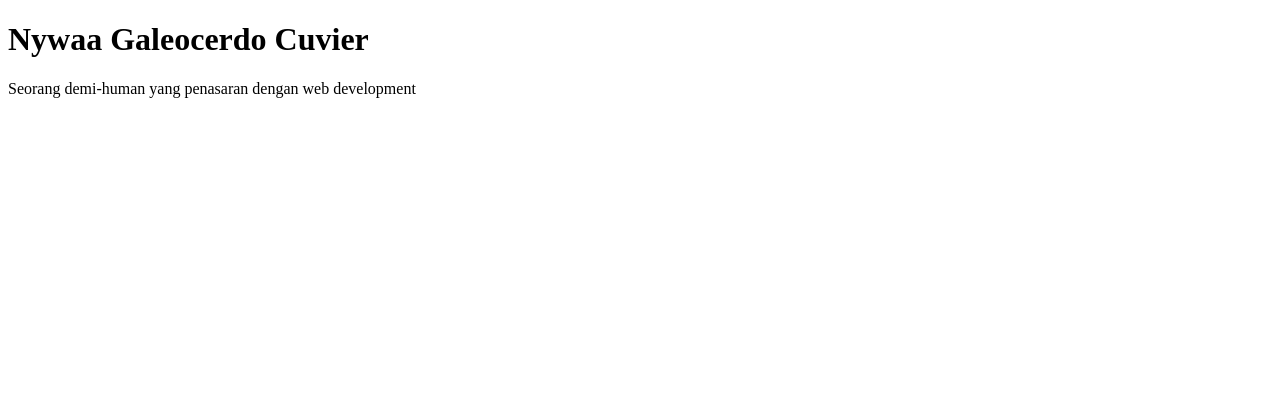
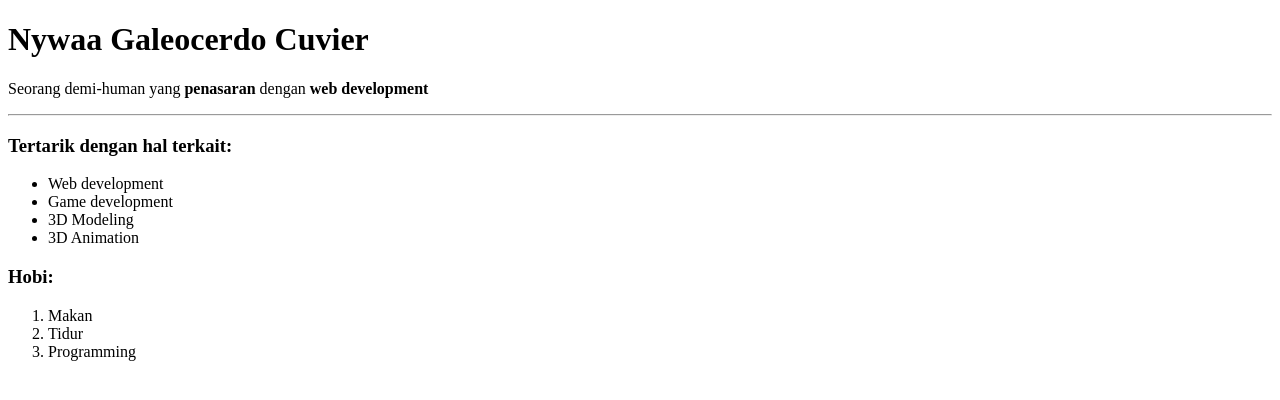
Before and after one commit to Nywaa/Web-Development-EX, a plain HTML site: page index.html in a window 1280 px wide. Drawn offline with Linux system fonts and the light colour scheme.

Commit message:
Added ordered list and unordered list

```diff
--- a/index.html
+++ b/index.html
@@ -9,6 +9,20 @@
     </head>
     <body>
         <h1>Nywaa Galeocerdo Cuvier</h1>
-        <p>Seorang demi-human yang penasaran dengan web development</p>
+        <p>Seorang demi-human yang <strong>penasaran</strong> dengan <strong>web development</strong></p>
+        <hr>
+        <h3>Tertarik dengan hal terkait:</h3>
+        <ul>
+            <li>Web development</li>
+            <li>Game development</li>
+            <li>3D Modeling</li>
+            <li>3D Animation</li>
+        </ul>
+        <h3>Hobi:</h3>
+        <ol>
+            <li>Makan</li>
+            <li>Tidur</li>
+            <li>Programming</li>
+        </ol>
     </body>
 </html>
```
